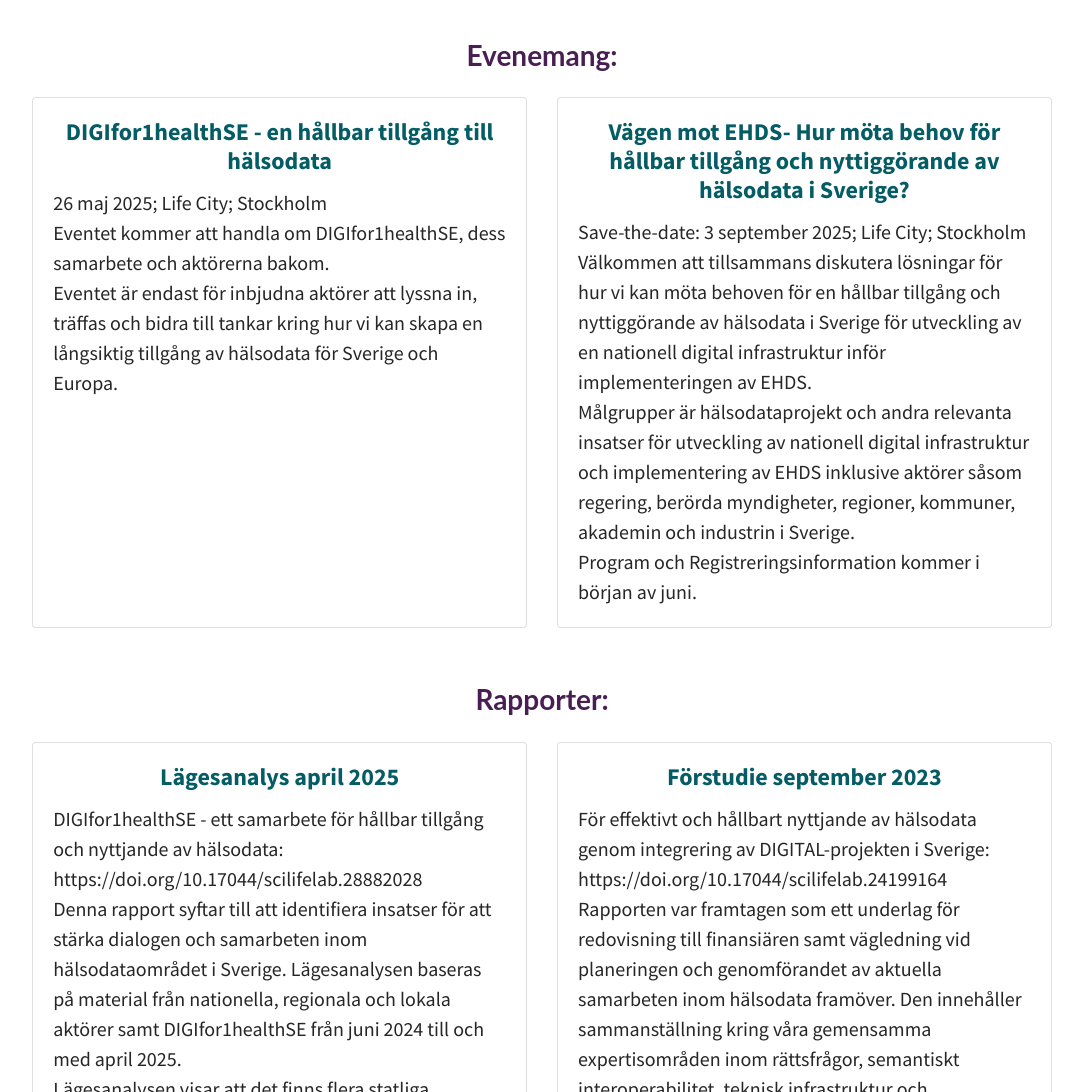
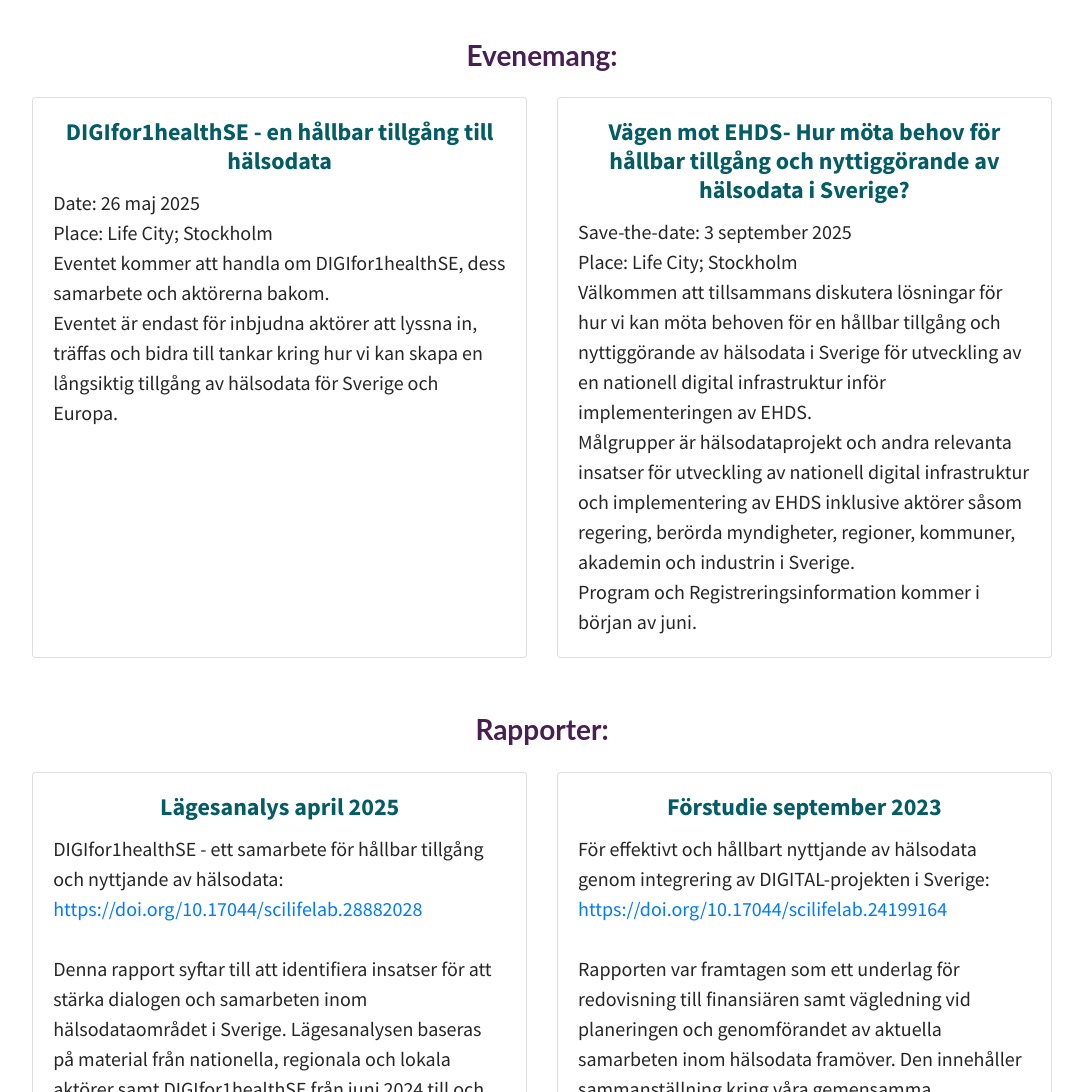
Before and after one commit to ScilifelabDataCentre/DIGIfor1Health_web, a Jekyll site: the page built from pages/outputs.md, in a window 1280 px wide and 1400 px high. Shown: the part 308-1400 px from the top of the window, without its empty margins (98-1181 px from the left). Built offline with Jekyll 4.4.1, drawn with Linux system fonts in a browser that asks for light colours; a script that is not in the unit is left out; comment, search, counter and statistics services are not loaded.

Commit message:
Update outputs.md

```diff
--- a/pages/outputs.md
+++ b/pages/outputs.md
@@ -22,7 +22,7 @@ bootstrap: true
           </h4>
           <p class="card-text">
 
-    26 maj 2025; Life City; Stockholm <br>
+   Date: 26 maj 2025 <br> Place: Life City; Stockholm <br>
 
 Eventet kommer att handla om DIGIfor1healthSE, dess samarbete och aktörerna bakom. <br>
 
@@ -40,7 +40,7 @@ att lyssna in, träffas och bidra till tankar kring hur vi kan skapa en långsik
           </h4>
           <p class="card-text">
    Save-the-date:
-3 september 2025; Life City; Stockholm  <br>
+3 september 2025 <br>Place: Life City; Stockholm  <br>
 
 Välkommen att tillsammans diskutera lösningar för hur vi kan möta behoven för en hållbar tillgång och nyttiggörande av hälsodata i Sverige för utveckling av en nationell digital infrastruktur inför implementeringen av EHDS. <br>
 
@@ -73,7 +73,7 @@ Program och Registreringsinformation kommer i början av juni. </p>
           </h4>
           <p class="card-text">
 
-   DIGIfor1healthSE - ett samarbete för hållbar tillgång och nyttjande av hälsodata: https://doi.org/10.17044/scilifelab.28882028 <br>
+   DIGIfor1healthSE - ett samarbete för hållbar tillgång och nyttjande av hälsodata: <a href="https://doi.org/10.17044/scilifelab.28882028" target="_blank">https://doi.org/10.17044/scilifelab.28882028</a> <br> <br>
 
 Denna rapport syftar till att identifiera insatser för att stärka dialogen och samarbeten inom hälsodataområdet i Sverige. Lägesanalysen baseras på material från nationella, regionala och lokala aktörer samt DIGIfor1healthSE från juni 2024 till och med april 2025. <br>
 
@@ -89,7 +89,7 @@ Lägesanalysen visar att det finns flera statliga utredningar och regeringsuppdr
             Förstudie september 2023
           </h4>
           <p class="card-text">
-    För effektivt och hållbart nyttjande av hälsodata genom integrering av DIGITAL-projekten i Sverige: https://doi.org/10.17044/scilifelab.24199164 <br>
+    För effektivt och hållbart nyttjande av hälsodata genom integrering av DIGITAL-projekten i Sverige: <a href="https://doi.org/10.17044/scilifelab.24199164" target="_blank">https://doi.org/10.17044/scilifelab.24199164</a> <br><br>
 
 Rapporten var framtagen som ett underlag för redovisning till finansiären samt vägledning vid planeringen och genomförandet av aktuella samarbeten inom hälsodata framöver. Den innehåller sammanställning kring våra gemensamma expertisområden inom rättsfrågor, semantiskt interoperabilitet, teknisk infrastruktur och datasäkerhet. Den innehåller även riskanalyser och diskussion kring design av lösningar för datadelning och förslag på fortsatt arbete med hälsodata inför införandet av det europeiska hälsodataområdet EHDS.</p>
         </div>
```
